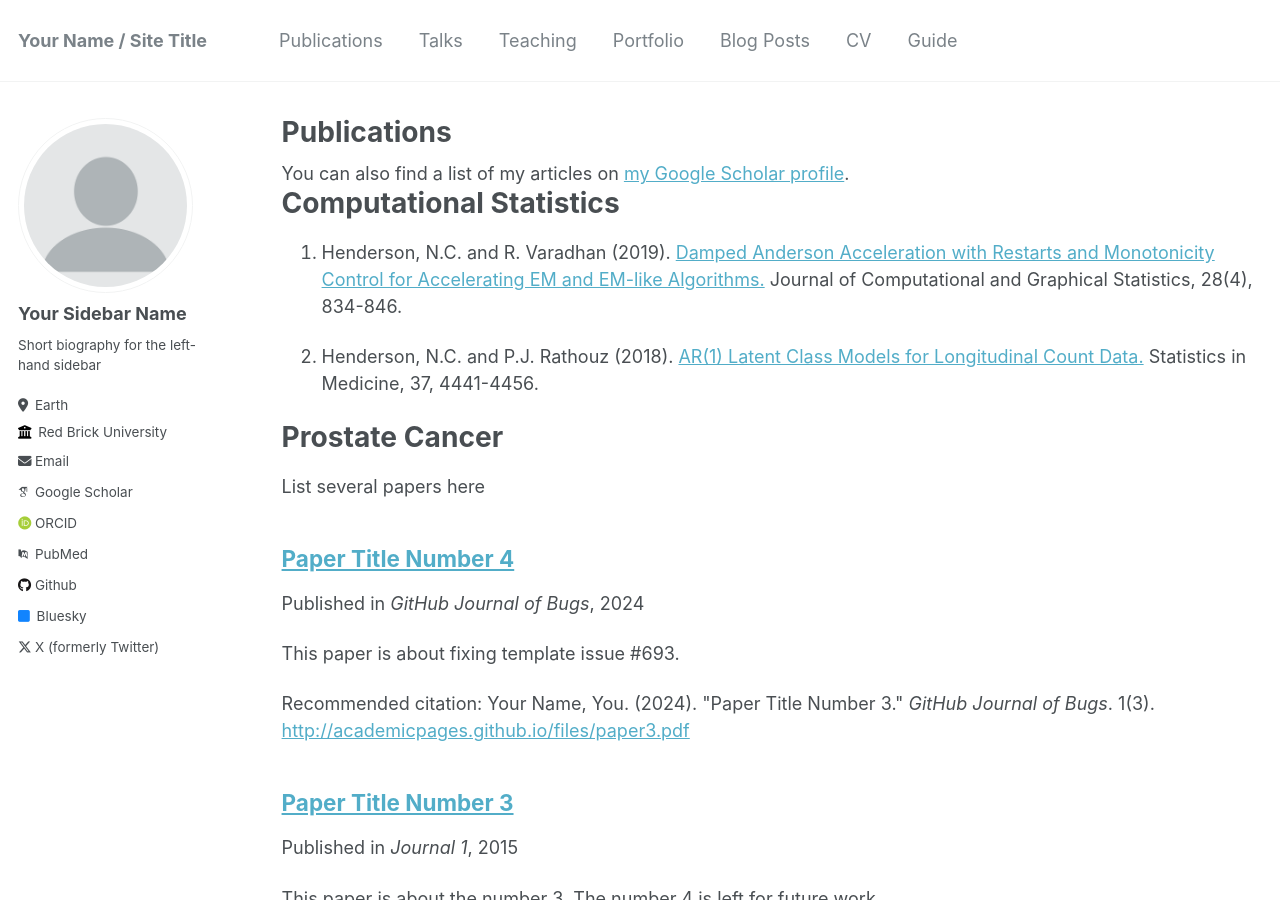
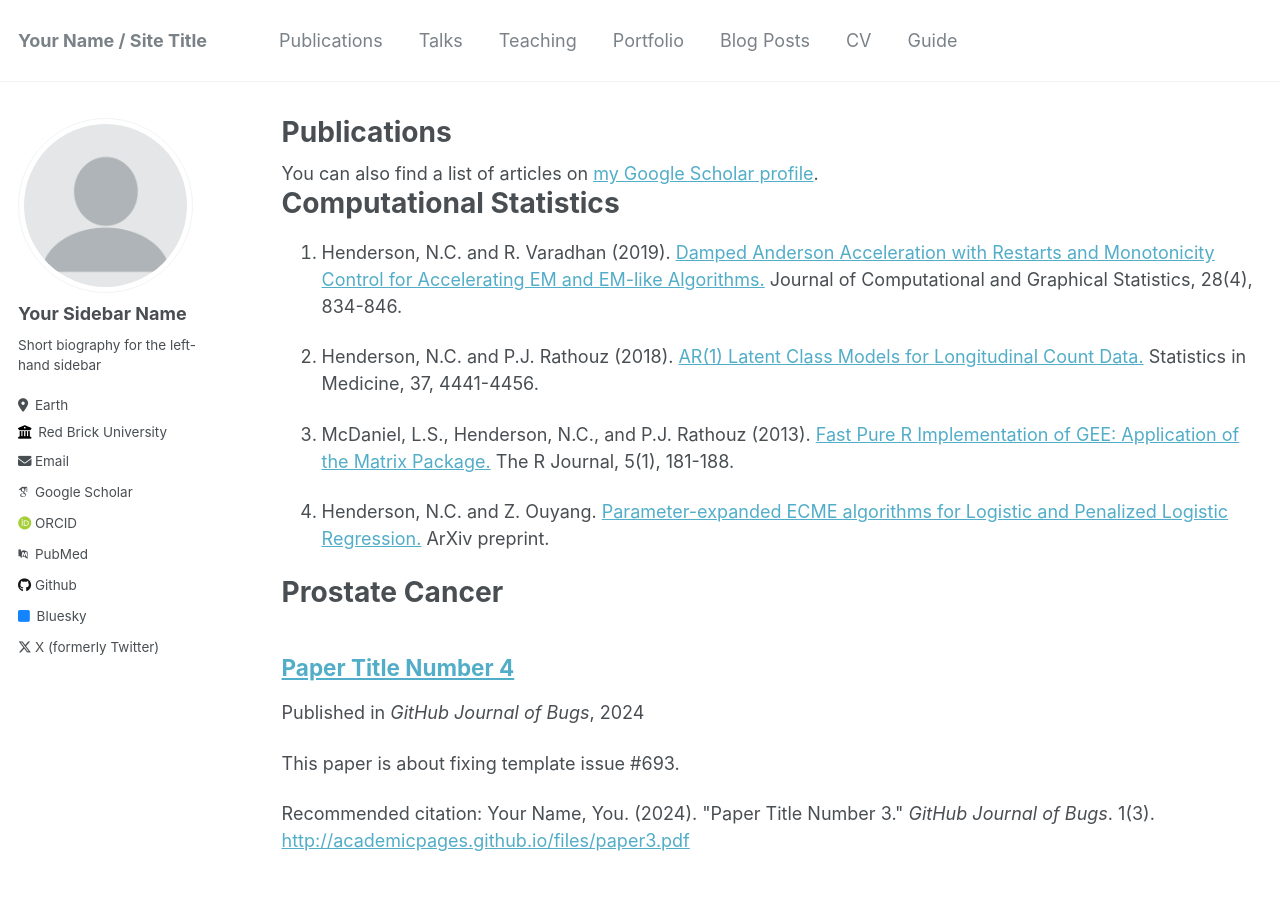
Before and after one commit to nchenderson/nchenderson.github.io, a Jekyll site: the page built from _pages/publications.md, in a window 1280 px wide and 900 px high. Built offline with Jekyll 4.4.1, drawn with Linux system fonts in a browser that asks for light colours; some web fonts are replaced.

Commit message:
added other computational papers

```diff
--- a/_pages/publications.md
+++ b/_pages/publications.md
@@ -5,8 +5,9 @@ permalink: /publications/
 author_profile: true
 ---
 
+
 {% if site.author.googlescholar %}
-  <div class="wordwrap">You can also find a list of my articles on <a href="{{site.author.googlescholar}}">my Google Scholar profile</a>.</div>
+  <div class="wordwrap">You can also find a list of articles on <a href="{{site.author.googlescholar}}">my Google Scholar profile</a>.</div>
 {% endif %}
 
 
@@ -18,10 +19,14 @@ Computational Statistics
 
 2. Henderson, N.C. and P.J. Rathouz (2018). [AR(1) Latent Class Models for Longitudinal Count Data.](https://onlinelibrary.wiley.com/doi/abs/10.1002/sim.7931) Statistics in Medicine, 37, 4441-4456.
 
+3. McDaniel, L.S., Henderson, N.C., and P.J. Rathouz (2013). [Fast Pure R Implementation of GEE: Application of the Matrix Package.](https://journal.r-project.org/archive/2013-1/mcdaniel-henderson-rathouz.pdf) The R Journal, 5(1), 181-188.
+
+4. Henderson, N.C. and Z. Ouyang. [Parameter-expanded ECME algorithms for Logistic and Penalized Logistic Regression.](https://arxiv.org/abs/2304.03904) ArXiv preprint.
+
+
 Prostate Cancer
 ======
 
-List several papers here
 
 
 {% include base_path %}
```
